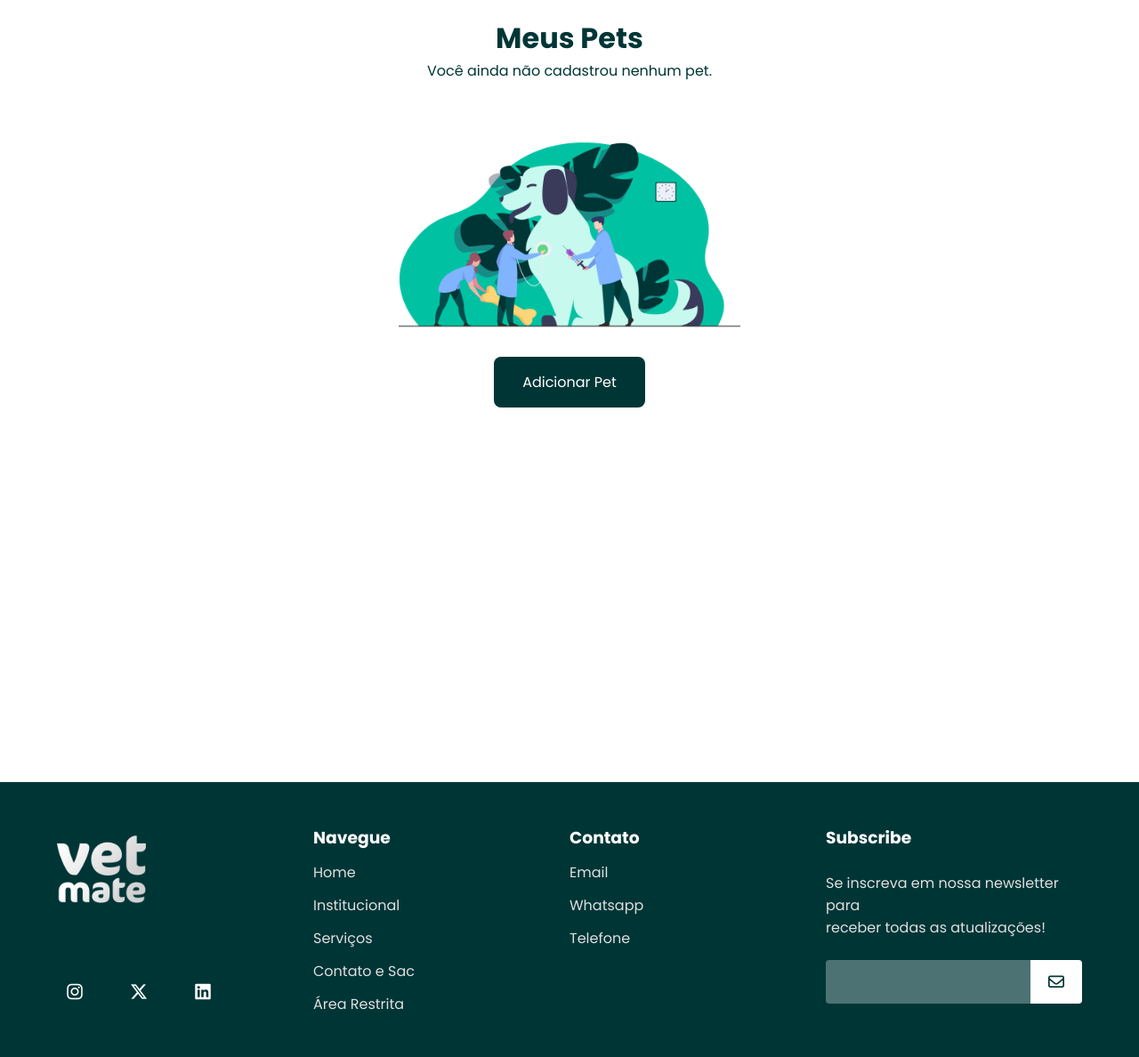
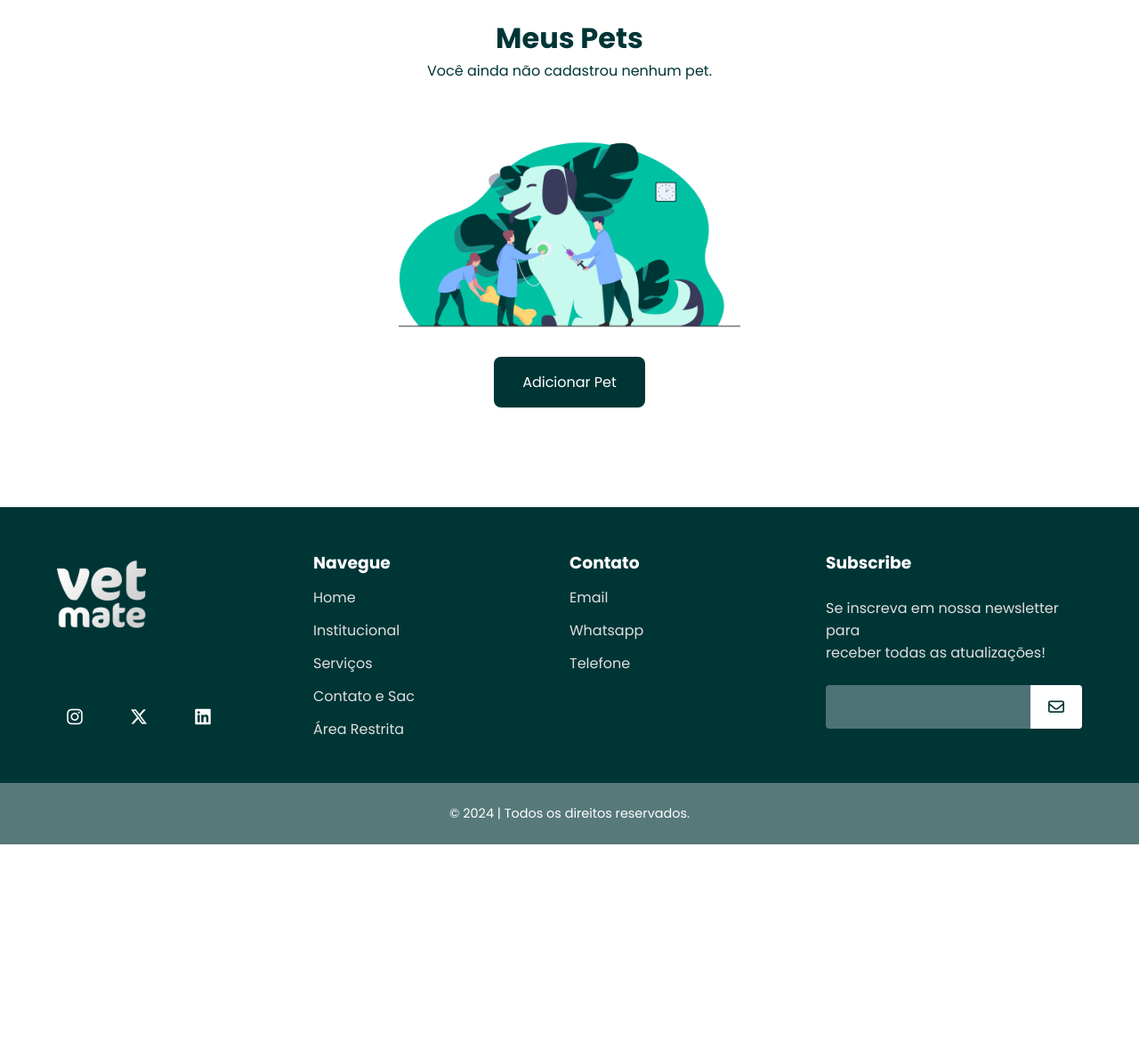
Before and after one commit to vlipe/VetMate, a PHP site: page /html/acompanhamento.html in a window 1280 px wide. Shown: the part 209-1397 px from the top of the page at 89% size. After the commit the page ends 1158 px from the top, so only its background shows below. Run offline with PHP 8.4, Linux system fonts and the light colour scheme; some libraries are stand-ins or nearby versions.

Commit message:
ajustes do espaçamento da página acompanhamento.

```diff
--- a/VetMate/css/acompanhamento.css
+++ b/VetMate/css/acompanhamento.css
@@ -345,7 +345,6 @@ main {
     display: flex;
     flex-direction: column;
     align-items: center;
-    min-height: 100vh;
 }
 
 .container {
@@ -388,7 +387,6 @@ button:hover {
     margin: 2rem 0;
 }
 
-/* Estilos para os cards dos pets */
 .card {
     background-color: #f5f5f5;
     border-radius: 1rem;
@@ -474,7 +472,6 @@ button:hover {
 
 .card button {
     background-color: #003536;
-    /* Cor de fundo padrão para todos os botões (verde) */
     color: white;
     padding: 0.5rem 1rem;
     border-radius: 0.25rem;
```
